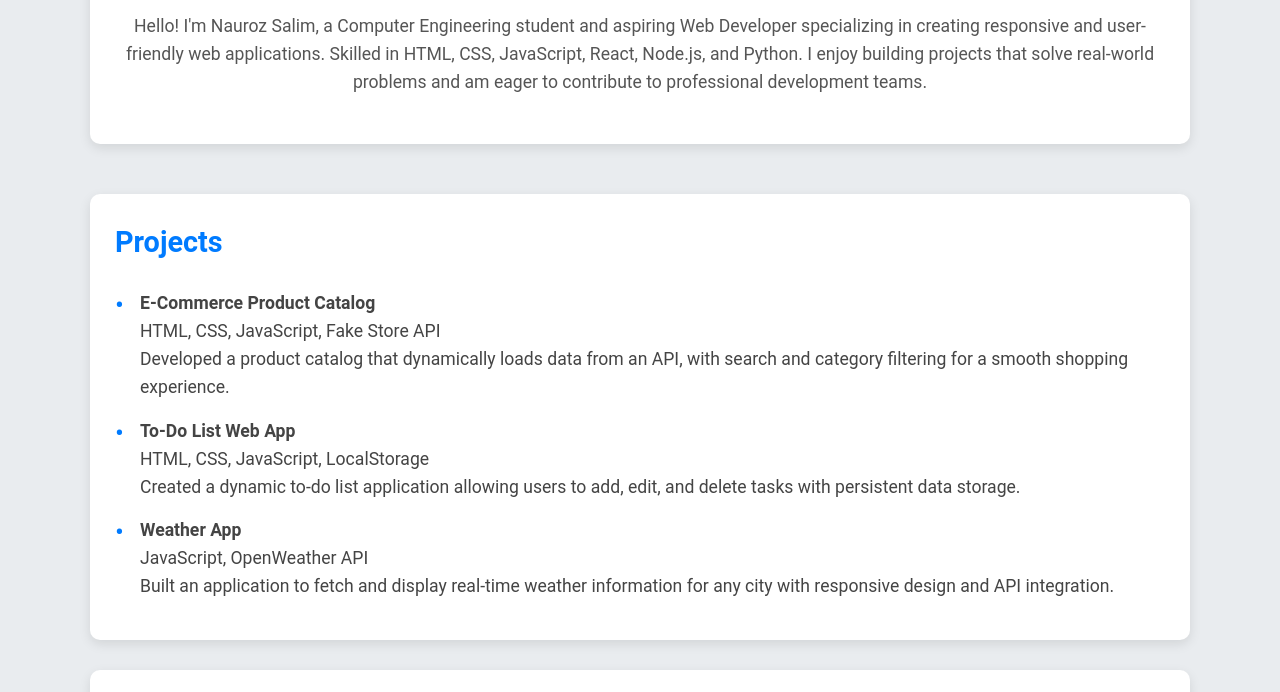
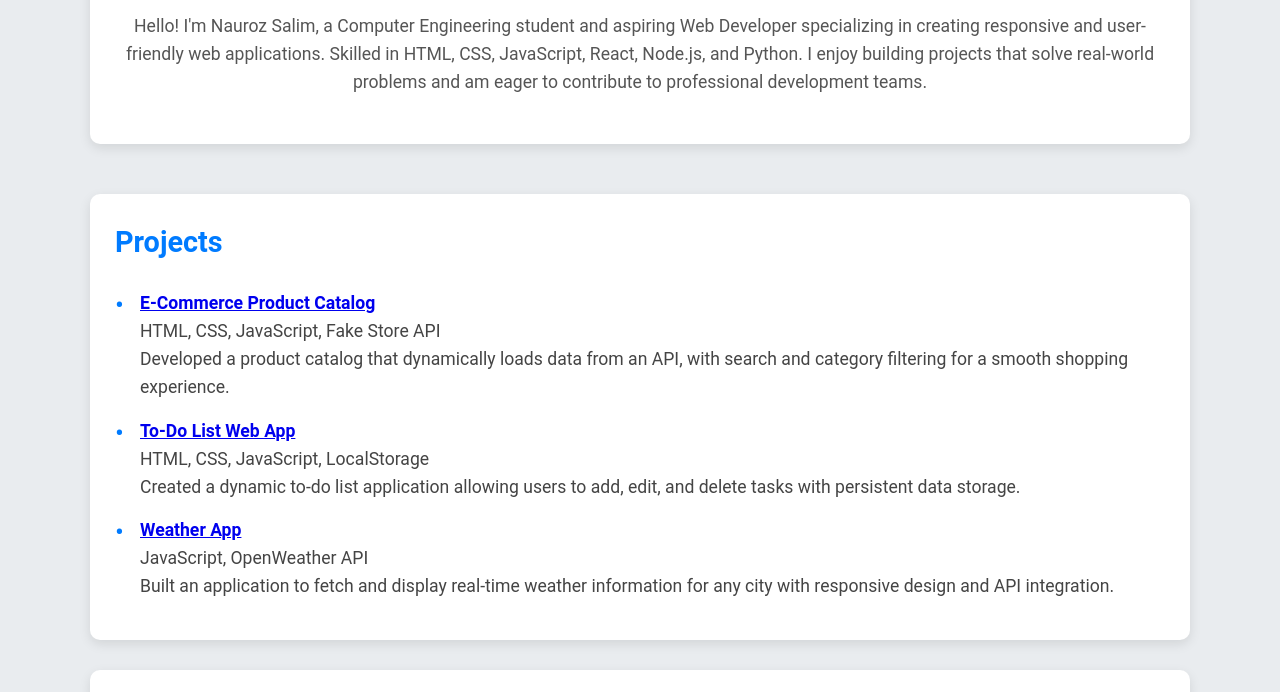
Before and after one commit to NavrozSalim/Portfolio, a plain HTML site: page index.html in a window 1280 px wide. Shown: the part 498-1190 px from the top of the page. Drawn offline with Linux system fonts and the light colour scheme.

Commit message:
Update index.html

```diff
--- a/index.html
+++ b/index.html
@@ -26,17 +26,29 @@
     <h2>Projects</h2>
     <ul>
         <li>
-                    <strong>E-Commerce Product Catalog</strong><br>
+            <strong>
+                <a href="https://navrozsalim.github.io/Ecommerence-Catlog/" target="_blank">
+                    E-Commerce Product Catalog
+                </a>
+            </strong><br>
             HTML, CSS, JavaScript, Fake Store API<br>
             Developed a product catalog that dynamically loads data from an API, with search and category filtering for a smooth shopping experience.
         </li>
         <li>
-                    <strong>To-Do List Web App</strong><br>
+            <strong>
+                <a href="https://navrozsalim.github.io/Todo-list/" target="_blank">
+                    To-Do List Web App
+                </a>
+            </strong><br>
             HTML, CSS, JavaScript, LocalStorage<br>
             Created a dynamic to-do list application allowing users to add, edit, and delete tasks with persistent data storage.
         </li>
         <li>
-                    <strong>Weather App</strong><br>
+            <strong>
+                <a href="https://navrozsalim.github.io/Weather-Checker/" target="_blank">
+                    Weather App
+                </a>
+            </strong><br>
             JavaScript, OpenWeather API<br>
             Built an application to fetch and display real-time weather information for any city with responsive design and API integration.
         </li>
```
Lines whose indentation alone changed are shown as unchanged.
